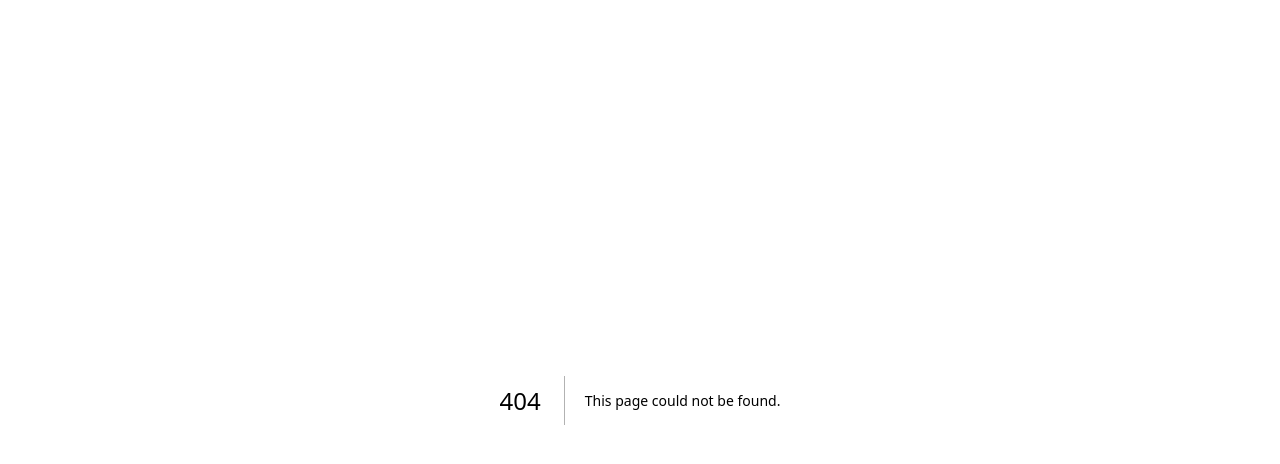
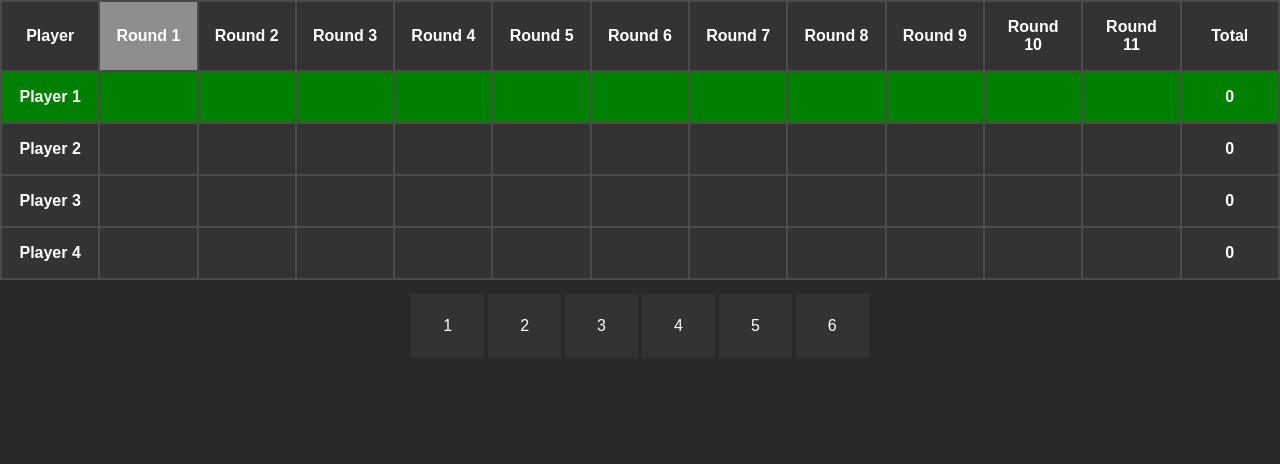
Before and after one commit to brian-thornton/score, a Next.js app: page /games/target-number in a window 1280 px wide. Before the commit this address had no page. Shown: the top 464 px of the page. Built offline with nearby package versions, Linux system fonts and the light colour scheme.

Commit message:
Added target number game

```diff
--- a/src/app/components/MatchTable/MatchTable.tsx
+++ b/src/app/components/MatchTable/MatchTable.tsx
@@ -3,9 +3,11 @@ import { MatchPlayer, Match } from '@/app/lib/types';
 
 type MatchTableProps = {
   match: Match;
+  displayStartRound?: number;
+  displayEndRound?: number;
 }
 
-const MatchTable = ({ match }: MatchTableProps) => {
+const MatchTable = ({ match, displayEndRound, displayStartRound }: MatchTableProps) => {
   const cellStyle = (player: MatchPlayer) => {
     if (match.winner && player.player.id === match.winner.player.id) {
       return styles.winnerCell;
@@ -26,15 +28,62 @@ const MatchTable = ({ match }: MatchTableProps) => {
     ));
   };
 
+  const renderHeaderDisplayRange = () => {
+    if (displayStartRound && displayEndRound) {
+      return Array.from({ length: displayEndRound - displayStartRound + 1 }, (_, i) => i).map((_, index) => (
+        <th className={match.currentRound === (index + displayStartRound) ? styles.activeRoundHeader : styles.th} key={index}>Round {index + displayStartRound}</th>
+      ));
+    }
+
+    return Array.from({ length: match.maxRounds }, (_, i) => i).map((_, index) => (
+      <th className={match.currentRound === (index + 1) ? styles.activeRoundHeader : styles.th} key={index}>Round {index + 1}</th>
+    ));
+  };
+
+  const renderScoreCellsInDisplayRange = (player: MatchPlayer) => {
+    if (displayStartRound && displayEndRound) {
+      return player.roundScores.slice(displayStartRound - 1, displayEndRound).map((score, index) => (
+        <td className={cellStyle(player)} key={index}>{score}</td>
+      ));
+    }
+
+    return player.roundScores.map((score, index) => (
+      <td className={cellStyle(player)} key={index}>{score}</td>
+    ));
+  }
+
+  const fillEmptyCellsToDisplayEndRound = (player: MatchPlayer) => {
+    if (displayStartRound && displayEndRound) {
+      const emptyCells = Array.from({ length: displayEndRound - player.roundScores.length }, (_, i) => i);
+
+      return emptyCells.map((_, index) => (
+        <td className={cellStyle(player)} key={index}></td>
+      ));
+    }
+
+    return null;
+  };
+
+  const fillEmptyCellsInDisplayRange = (player: MatchPlayer) => {
+    if (displayStartRound && displayEndRound) {
+      const emptyCells = Array.from({ length: displayEndRound - displayStartRound - player.roundScores.length }, (_, i) => i);
+
+      console.log(emptyCells);
+      return emptyCells.map((_, index) => (
+        <td className={cellStyle(player)} key={index}></td>
+      ));
+    }
+
+    return null;
+  }
+
   return (
     <div className={styles.container}>
       <table className={styles.table}>
         <thead>
           <tr className={styles.tr}>
             <th className={styles.th}>Player</th>
-            {Array.from({ length: match.maxRounds }, (_, i) => i).map((_, index) => (
-              <th className={match.currentRound === (index + 1)? styles.activeRoundHeader : styles.th} key={index}>Round {index + 1}</th>
-            ))}
+            {renderHeaderDisplayRange()}
             <th className={styles.th}>Total</th>
           </tr>
         </thead>
@@ -42,10 +91,9 @@ const MatchTable = ({ match }: MatchTableProps) => {
           {match.matchPlayers.map((player) => (
             <tr className={cellStyle(player)} key={player.player.id}>
               <td className={styles.td}>{player.player.name}</td>
-              {player.roundScores.map((score, index) => (
-                <td className={cellStyle(player)}  key={index}>{score}</td>
-              ))}
-              {fillEmptyCells(player)}
+              {renderScoreCellsInDisplayRange(player)}
+              {!displayStartRound && fillEmptyCells(player)}
+              {displayStartRound && fillEmptyCellsToDisplayEndRound(player)}
               <td className={styles.td}>{player.roundScores.reduce((a, b) => a + b, 0)}</td>
             </tr>
           ))}
--- /dev/null
+++ b/src/app/games/target-number/page.module.css
@@ -0,0 +1,5 @@
+.container {
+  margin: 0 auto;
+  background-color: #333;
+  height: 100vh;
+}
--- /dev/null
+++ b/src/app/games/target-number/page.tsx
@@ -0,0 +1,42 @@
+"use client";
+import { useState } from "react";
+import MatchTable from "@/app/components/MatchTable/MatchTable";
+import ScoreInput from "@/app/components/ScoreInput/ScoreInput";
+import { Match } from "@/app/lib/types";
+import styles from "./page.module.css";
+import MatchResult from "@/app/components/MatchResult/MatchResult";
+
+import { createNewMatch, updateScore } from "@/app/lib/target-number-manager";
+
+const TargetNumberPage = () => {
+  const matchPlayers = [
+    { id: 'aaa', email: 'aaa', phone: 'aaa', name: "Player 1", isActive: true },
+    { id: 'bbb', email: 'bbb', phone: 'aaa', name: "Player 2", isActive: true },
+    { id: 'ccc', email: 'ccc', phone: 'aaa', name: "Player 3", isActive: true },
+    { id: 'ddd', email: 'ddd ', phone: 'aaa', name: "Player 4", isActive: true },
+  ];
+
+  const [match, setMatch] = useState<Match>(createNewMatch(matchPlayers, 20));
+
+  const onScoreChange = (match: Match, score: number) => {
+    const updatedMatch = updateScore(match, score);
+    setMatch(updatedMatch);
+  }
+
+  const minRoundOrZero = () => {
+    if (match.currentRound - 10 < 0) {
+      return 1;
+    }
+    return match.currentRound - 9;
+  }
+
+  return (
+    <div className={styles.container}>
+      <MatchTable match={match} displayEndRound={minRoundOrZero() + 10} displayStartRound={minRoundOrZero()} />
+      {!match.isComplete && <ScoreInput possibleScores={[1, 2, 3, 4, 5, 6]} onChange={onScoreChange} match={match} />}
+      {match.isComplete && <MatchResult match={match} />}
+    </div>
+  );
+};
+
+export default TargetNumberPage;
--- /dev/null
+++ b/src/app/lib/target-number-manager.ts
@@ -0,0 +1,89 @@
+import { Match, MatchPlayer, MatchType, Player } from "@/app/lib/types";
+
+export const createNewMatch = (players: Player[], targetNumber: number): Match => {
+  const matchPlayers = players.map((player) => ({
+    player,
+    score: 0,
+    roundScores: [],
+    isActive: true,
+  }));
+
+  return {
+    id: '1',
+    matchPlayers,
+    currentPlayer: players[0],
+    currentRound: 1,
+    matchType: MatchType.TARGET_NUMBER,
+    maxRounds: 100,
+    isComplete: false,
+    winner: null,
+    targetNumber,
+  };
+};
+
+export const isRoundComplete = (matchPlayers: MatchPlayer[], currentRound: number): boolean => {
+  const activePlayers = matchPlayers.filter((player) => player.isActive);
+  return activePlayers.every((player) => player.roundScores.length >= currentRound);
+};
+
+export const nextActivePlayer = (matchPlayers: MatchPlayer[], currentPlayer: Player): any => {
+  const currentPlayerIndex = matchPlayers.findIndex((player) => player.player.id === currentPlayer.id);
+  const nextPlayerIndex = currentPlayerIndex + 1;
+  const nextPlayer = matchPlayers[nextPlayerIndex] || matchPlayers[0];
+  return nextPlayer;
+};
+
+const isGameComplete = (matchPlayers: MatchPlayer[], targetNumber: number): boolean => {
+  return matchPlayers.some((player) => player.score >= targetNumber);
+};
+
+const matchWinner = (matchPlayers: MatchPlayer[], targetNumber: number): MatchPlayer | null => {
+  const maxScore = matchPlayers.reduce((max, player) => Math.max(max, player.score), 0);
+  return matchPlayers.find((player) => player.score === maxScore && player.score >= targetNumber) || null;
+}
+
+export const updateScore = (match: Match, score: number): Match => {
+  if (isGameComplete(match.matchPlayers, match.targetNumber)) {
+    return match;
+  }
+
+  let currentPlayer = match.matchPlayers.find((player) => player.player.id === match.currentPlayer?.id);
+  if (!currentPlayer) {
+    currentPlayer = match.matchPlayers[0];
+  }
+
+  const updatedPlayer = {
+    ...currentPlayer,
+    score: currentPlayer.score + score,
+    roundScores: currentPlayer.roundScores.concat(score),
+  };
+
+  const updatedMatchPlayers = match.matchPlayers.map((player) => {
+    if (player.player.id === match.currentPlayer.id) {
+      return updatedPlayer;
+    }
+    return player;
+  });
+
+  let nextPlayer = nextActivePlayer(updatedMatchPlayers, match.currentPlayer);
+
+  let nextRound = match.currentRound;
+  if (isRoundComplete(updatedMatchPlayers, match.currentRound)) {
+    nextRound += 1;
+  }
+  const updatedMatch = {
+    ...match,
+    matchPlayers: updatedMatchPlayers,
+    currentPlayer: isGameComplete(updatedMatchPlayers, match.targetNumber) ? null : {
+      email: nextPlayer.player.email,
+      id: nextPlayer.player.id,
+      name: nextPlayer.player.name,
+      phone: nextPlayer.player.phone
+    },
+    currentRound: nextRound,
+    isComplete: isGameComplete(updatedMatchPlayers, match.targetNumber),
+    winner: isGameComplete(updatedMatchPlayers, match.targetNumber) ? matchWinner(updatedMatchPlayers, match.targetNumber) : null,
+    maxRounds: match.maxRounds,
+  };
+  return updatedMatch;
+};
--- a/src/app/lib/types.ts
+++ b/src/app/lib/types.ts
@@ -33,6 +33,7 @@ export type Match = {
   isComplete: boolean,
   winner?: MatchPlayer | null | undefined,
   overtime: boolean,
+  targetNumber?: number,
 };
 
 export default Player;
```
